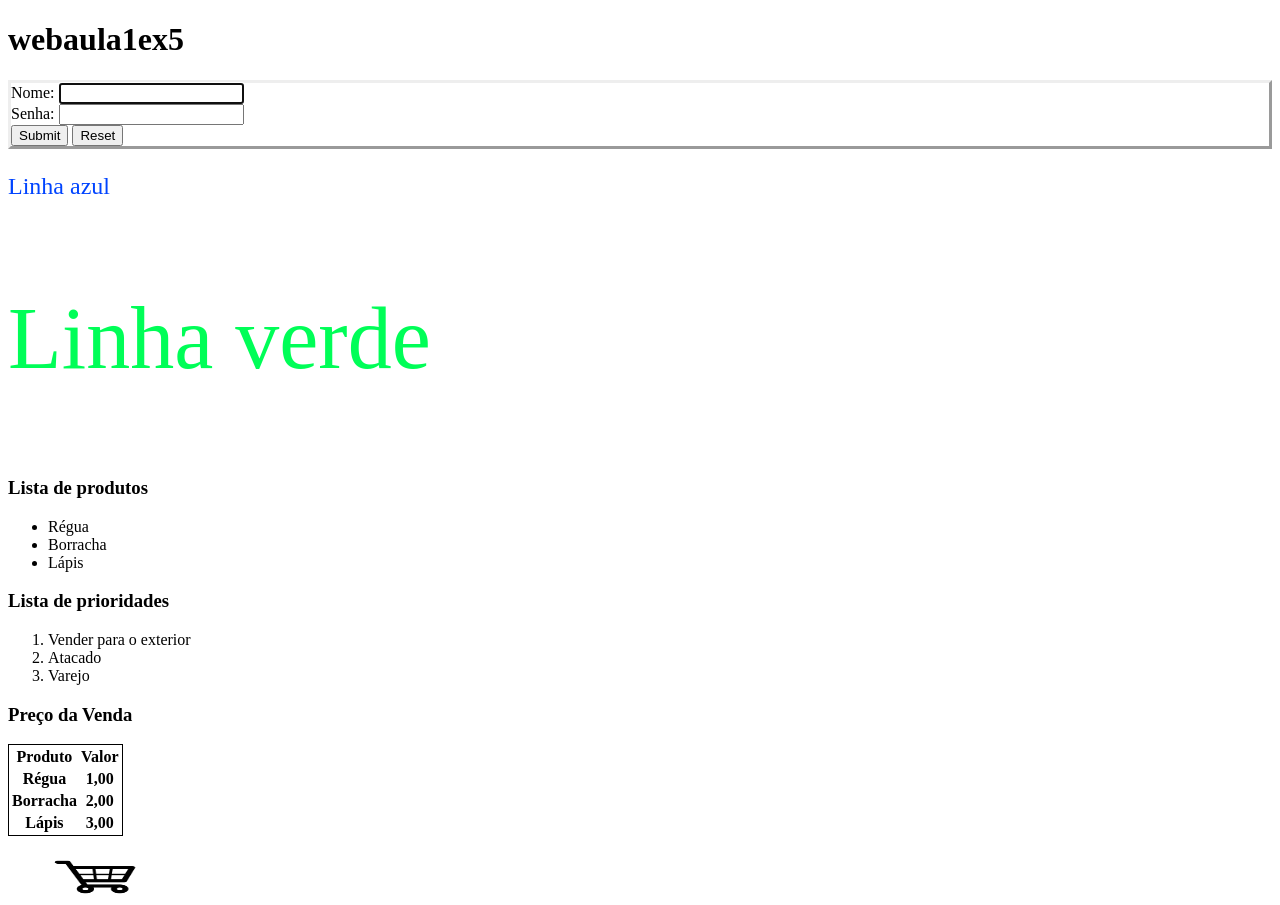
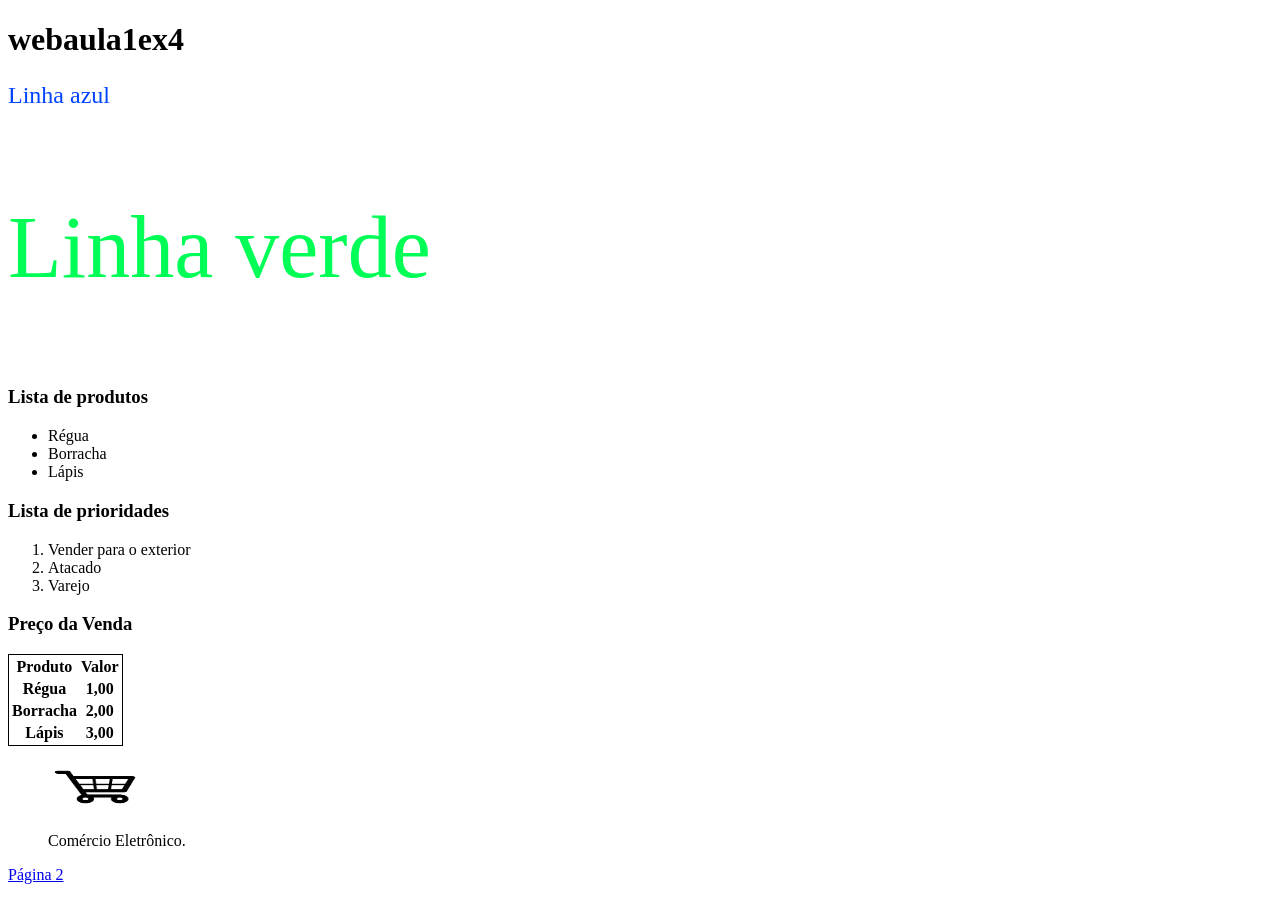
Before and after one commit to simplecloudservlet/webaula1ex4, a plain HTML site: page index.html in a window 1280 px wide. Shown: the top 905 px of the page. Drawn offline with Linux system fonts and the light colour scheme.

Commit message:
Revert "Add of form"
This reverts commit fa082247ddf7ae48e728aa740354ec0aa986269e.

```diff
--- a/index.html
+++ b/index.html
@@ -19,17 +19,7 @@
 </head>
 <body>
 
-	<h1>webaula1ex5</h1>
-
-	<!-- Formulario -->
-	<form action="pagina2.html" method="get" style="border: outset">
-		Nome: <input type="text" name="nome" required autofocus />
-		<br>
-		Senha: <input type="password" name="senha" required />
-		<br>
-		<input type="submit" />
-		<input type="reset" />
-	</form>
+	<h1>webaula1ex4</h1>
 
 	<!-- Divisao de paragrafos: permite formatacao especifica do trecho -->
 	<!-- No cabecalho, <style> define o estilo do paragrafo-->
```
Also changed, not shown: 1 other file.
